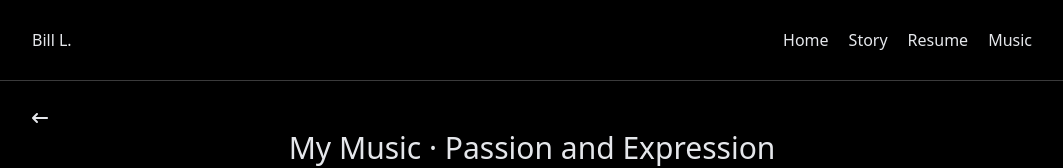
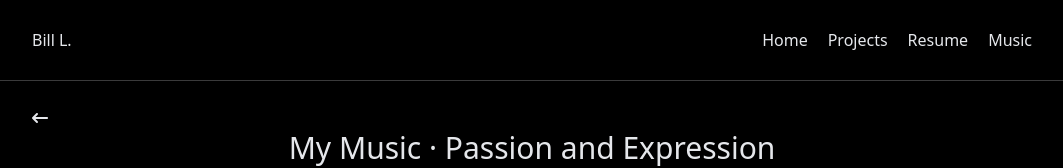
Before and after one commit to lzhlchmxl/2023-personal-site, a React (Create React App) app: page /music in a window 1280 px wide. Shown: the top 168 px of the page, without its empty margins (108-1171 px from the left). Built offline with nearby package versions, Linux system fonts and the light colour scheme.

Commit message:
change story page to projects

```diff
--- a/src/Header.tsx
+++ b/src/Header.tsx
@@ -38,7 +38,7 @@ function Header() {
           <NavLink to={'/'} >bill l.</NavLink>
           <div className={`${ pathname === '/' ? 'md:hidden' : '' } hidden md:flex`}>
             <NavLink to={'/'} className='hover:underline' >home</NavLink>
-            <NavLink to={'/story'} className='ml-5 hover:underline'>story</NavLink>
+            <NavLink to={'/projects'} className='ml-5 hover:underline'>projects</NavLink>
             <NavLink to={'/resume'} className='ml-5 hover:underline'>resume</NavLink>
             <NavLink to={'/music'} className='ml-5 hover:underline'>music</NavLink>
           </div>
@@ -60,7 +60,7 @@ function Header() {
         onClick={ () => setMenuToggle(false)}
       >
         <NavLink to={'/'} className='hover:bg-lightGray/20 pb-1 pt-2' ><span className="ml-[10%]">home</span></NavLink>
-        <NavLink to={'/story'} className='hover:bg-lightGray/20 py-1'><span className="ml-[10%]">story</span></NavLink>
+        <NavLink to={'/projects'} className='hover:bg-lightGray/20 py-1'><span className="ml-[10%]">projects</span></NavLink>
         <NavLink to={'/resume'} className='hover:bg-lightGray/20 py-1'><span className="ml-[10%]">resume</span></NavLink>
         <NavLink to={'/music'} className='hover:bg-lightGray/20 py-1 border-b-[1px] border-lightGray/10'><span className="ml-[10%]">music</span></NavLink>
       </div>
--- a/src/HomePage.tsx
+++ b/src/HomePage.tsx
@@ -9,11 +9,6 @@ import { pageSelectionData } from './data'
 import OpenToWorkLabel from './OpenToWorkLabel'
 
 function HomePage() {
-
-  // * Initial animated typing-like text display *
-  // const typingClassName = `
-  //                         absolute left-10 text-white overflow-hidden whitespace-nowrap
-  //                         mx-auto my-0 z-10 opacity-0`
 
   const { width } = useWindowDimensions();
   const navigate = useNavigate();
@@ -30,10 +25,10 @@ function HomePage() {
           {/* left photo */}
           <Link
             className='relative flex justify-center items-center group'
-            to={'/story'}
+            to={'/projects'}
           >
-            <div className='transition-all duration-1000 group-hover:cursor-pointer group-hover:opacity-100 opacity-0 absolute z-50 text-white bg-black/60 py-2 px-3 rounded-md text-2xl whitespace-nowrap'>Aspiring Entreprenuer</div>
-            <div className='transition-all duration-1000 group-hover:cursor-pointer group-hover:opacity-100 opacity-0 absolute h-[2px] z-40 bg-lightGray w-[calc(50%-128px)] right-0'></div>
+            <div className='transition-all duration-1000 group-hover:cursor-pointer group-hover:opacity-100 opacity-0 absolute z-50 text-white bg-black/60 py-2 px-3 rounded-md text-2xl whitespace-nowrap'>Idea Builder</div>
+            <div className='transition-all duration-1000 group-hover:cursor-pointer group-hover:opacity-100 opacity-0 absolute h-[2px] z-40 bg-lightGray w-[calc(50%-75px)] right-0'></div>
             <img
               className={`${photosClassName} animate-fadeInFromLeft opacity-0`}
               src={billAgainstWall}
--- a/src/StoryPage.tsx
+++ b/src/ProjectPage.tsx
@@ -1,14 +1,14 @@
 import { NavLink } from "react-router-dom";
 import BackButton from "./BackButton";
 
-function StoryPage() {
+function ProjectPage() {
 
   return (
     <div className="flex flex-col grow relative text-white mb-10 rounded-md max-w-[1000px] w-[80%] mt-[80px] md:mt-[130px]">
       <BackButton />
-      <p className="mt-5">This is the story page.</p>
+      <p className="mt-5">This is the projects page.</p>
       <br/>
-      <p>It will show my story and my entreprenuerial journey.</p>
+      <p>It will show my projects and my entreprenuerial journey.</p>
       <br/>
       <p>Still under construction at the moment.
         Why not
@@ -23,4 +23,4 @@ function StoryPage() {
   )
 }
 
-export default StoryPage;
+export default ProjectPage;
--- a/src/data.ts
+++ b/src/data.ts
@@ -22,14 +22,14 @@ export const videos = [
 
 export const pageSelectionData = [
   {
-    to: '/story',
-    text: 'aspiring entrepreneur',
+    to: '/projects',
+    text: 'idea builder',
     img: billSitReading,
     alt: 'Bill sitting and reading',
   },
   {
     to: '/resume',
-    text: 'front-end engineer',
+    text: 'full stack developer',
     img: billCoding,
     alt: 'Bill sitting and coding',
   },
--- a/src/index.tsx
+++ b/src/index.tsx
@@ -6,7 +6,7 @@ import { BrowserRouter, Route, Routes } from 'react-router-dom';
 import HomePage from './HomePage';
 import ResumePage from './ResumePage';
 import MusicPage from './MusicPage';
-import StoryPage from './StoryPage';
+import ProjectPage from './ProjectPage';
 import NotFoundPage from './NotFoundPage';
 
 const root = ReactDOM.createRoot(
@@ -18,7 +18,7 @@ root.render(
         <Route path="/" element={<App />}>
           <Route index element={<HomePage />} />
           <Route path='resume' element={<ResumePage />} />
-          <Route path='story' element={<StoryPage />} />
+          <Route path='projects' element={<ProjectPage />} />
           <Route path='music' element={<MusicPage />} />
           <Route path='*' element={<NotFoundPage />} />
         </Route>
```
